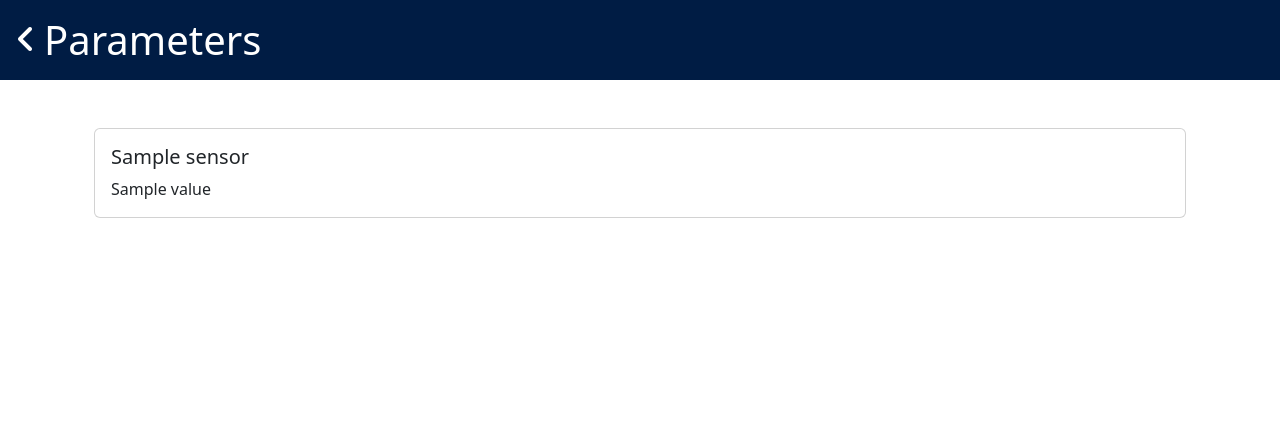
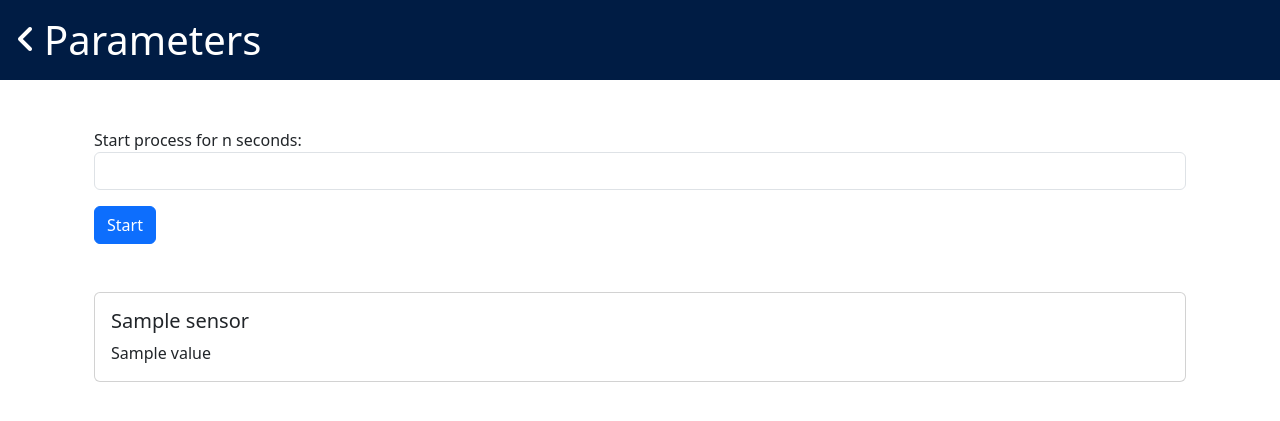
Before and after one commit to JoshuaBalles/OptiCure, a Flask app: template templates/parameters.html in a window 1280 px wide. Shown: the top 421 px of the page. Run offline with Flask 3, Linux system fonts and the light colour scheme; the template is opened without the code that fills it: most values are stand-ins (such as "Sample title", 1, 10 or a date in 2020); some libraries are stand-ins or nearby versions.

Commit message:
Update ulet.

```diff
--- a/app.py
+++ b/app.py
@@ -1,19 +1,22 @@
 import os
 import requests
 import time
-from flask import Flask, render_template, jsonify
+from flask import Flask, render_template, jsonify, request, redirect, url_for
 
 app = Flask(__name__)
 
 nodeMCU_ip = '192.168.100.82:80'
 variables = ['temp_val', 'moist_val', 'n_val', 'p_val', 'k_val']
+last_values = {}
 
 def fetch_sensor_values():
+    global last_values
     values = {}  # Dictionary to store values
     for variable_name in variables:
         response = requests.get(f'http://{nodeMCU_ip}/{variable_name}')
         variable = float(response.text)
         values[variable_name] = variable
+    last_values = values
     return values
 
 @app.route("/")
@@ -24,13 +27,18 @@ def home():
 def dashboard():
     return render_template("dashboard.html")
 
-@app.route("/parameters")
+@app.route("/parameters", methods=["GET", "POST"])
 def parameters():
+    if request.method == "POST":
+        seconds = int(request.form["seconds"])
+        time.sleep(seconds)
+        fetch_sensor_values()
+        return redirect(url_for("history"))
     return render_template("parameters.html", values=fetch_sensor_values())
 
 @app.route("/history")
 def history():
-    return render_template("history.html")
+    return render_template("history.html", values=last_values)
 
 @app.route("/get_sensor_values")
 def get_sensor_values():
--- a/zzz_sample_fetch_server.py
+++ b/sample_fetch_server.py
@@ -1,4 +1,4 @@
-# zzz_sample_fetch_server.py
+# sample_fetch_server.py
 
 import random
 from flask import Flask
--- a/templates/parameters.html
+++ b/templates/parameters.html
@@ -1,4 +1,3 @@
-<!-- templates/parameters.html -->
 {% extends "base.html" %}
 
 {% block title %}Parameters{% endblock %}
@@ -7,7 +6,16 @@
 
 {% block content %}
 <div class="container mt-5">
-    <div class="row" id="sensor-data">
+    <div class="row">
+        <form id="start-process-form" method="POST">
+            <div class="form-group">
+                <label for="seconds">Start process for n seconds:</label>
+                <input type="number" class="form-control" id="seconds" name="seconds" min="1" required>
+            </div>
+            <button type="submit" class="btn btn-primary mt-3">Start</button>
+        </form>
+    </div>
+    <div class="row mt-5" id="sensor-data">
         {% for sensor, value in values.items() %}
         <div class="col" id="{{ sensor }}">
             <div class="card mb-3">
@@ -21,6 +29,8 @@
     </div>
 </div>
 
+<div id="countdown" class="mt-5"></div>
+
 <script>
 function updateSensorData() {
     fetch('/get_sensor_values')
@@ -32,7 +42,22 @@ function updateSensorData() {
         });
 }
 
-// Update sensor data every second
+// Update sensor data every 3 seconds
 setInterval(updateSensorData, 3000);
+
+document.getElementById("start-process-form").addEventListener("submit", function(event) {
+    event.preventDefault();
+    let seconds = parseInt(document.getElementById("seconds").value);
+    let countdownElement = document.getElementById("countdown");
+    let interval = setInterval(function() {
+        if (seconds > 0) {
+            countdownElement.innerText = `Time remaining: ${seconds} seconds`;
+            seconds--;
+        } else {
+            clearInterval(interval);
+            window.location.href = "/history";
+        }
+    }, 1000);
+});
 </script>
 {% endblock %}
```
Also changed, not shown: templates/history.html (+8 -9 lines).
